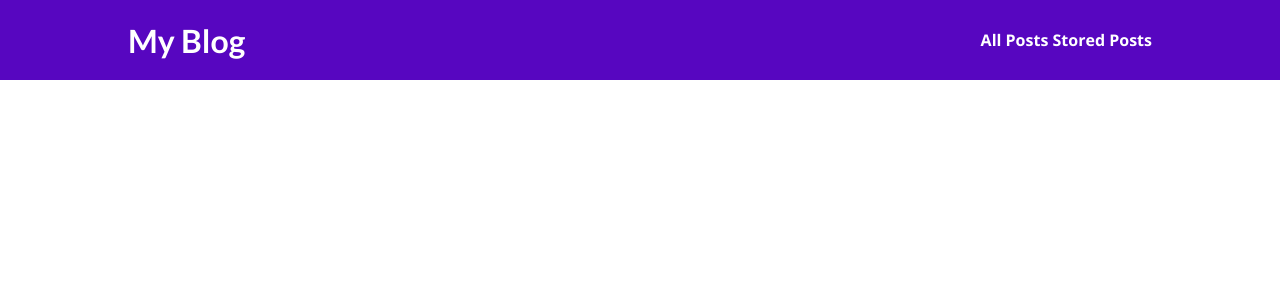
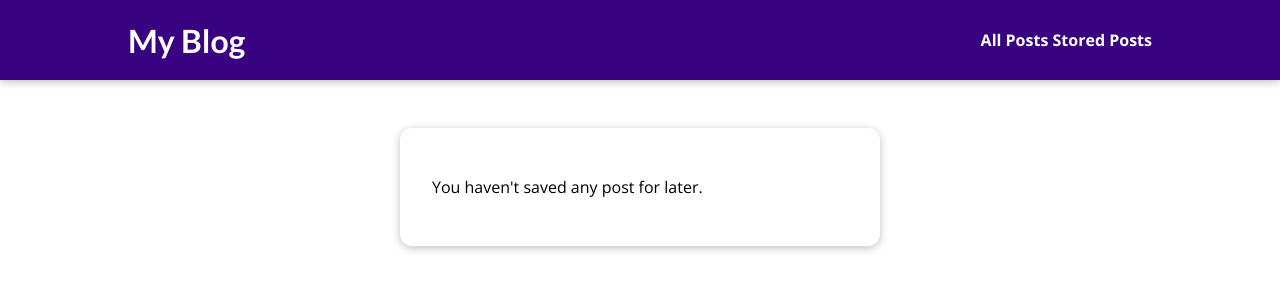
Before and after one commit to NSale/blod_exercise, a Django app: page /read-later in a window 1280 px wide. Shown: the top 300 px of the page. Run offline with Django 3.2, Linux system fonts and the light colour scheme.

Commit message:
add styling and add remove from read later list

```diff
--- /dev/null
+++ b/blog/static/blog/stored_posts.css
@@ -0,0 +1,41 @@
+#main-navigation {
+  background-color: #390281;
+  box-shadow: 0 2px 8px rgba(0, 0, 0, 0.25);
+}
+
+#stored-posts {
+    margin: 8rem auto 3rem auto;
+    padding: 2rem;
+    border-radius: 12px;
+    box-shadow: 0 2px 8px rgba(0,0,0,0.25);
+    background-color: white;
+    width: 90%;
+    max-width: 30rem;
+}
+
+#stored-posts ul {
+    list-style: none;
+    margin: 0;
+    padding: 0;
+}
+
+#stored-post li {
+    border: 1px solid #ccc;
+    padding: 1rem;
+    margin: 1rem 0;
+}
+
+#stored-post a {
+    display: block;
+    padding: 1rem;
+    width: 100%;
+    text-decoration: none;
+    border: 1px solid #ccc;
+    color: #1b1b1b;
+    font-weight: bold;
+}
+
+#stored-posts a:hover,
+#stored-posts a:active {
+    background-color: #ccc;
+}
--- a/blog/templates/blog/stored-posts.html
+++ b/blog/templates/blog/stored-posts.html
@@ -1,13 +1,18 @@
 {% extends 'base.html' %}
+{% load static %}
 
 {% block title %}
     My stored Posts
 {% endblock %}
 
+{% block css_files %}
+    <link rel="stylesheet" href="{% static 'blog/stored_posts.css' %}"/>
+{% endblock %}
+
 {% block content %}
-    <section>
+    <section id="stored-posts">
         {% if not has_posts %}
-            <p>You didn't saved any post for later.</p>
+            <p>You haven't saved any post for later.</p>
         {% endif %}
         <ul>
             {% for post in stored_posts %}
--- a/blog/views.py
+++ b/blog/views.py
@@ -32,12 +32,12 @@
 class IndividualPostView(View):
 
     def get(self, request, slug):
-        context = self.get_context(slug, comment_form=CommentForm())
+        context = self.get_context(request, slug, comment_form=CommentForm())
         return render(request, 'blog/post_detail.html', context)
 
     def post(self, request, slug):
         comment_form = CommentForm(request.POST)
-        context = self.get_context(slug, comment_form=comment_form)
+        context = self.get_context(request, slug, comment_form=comment_form)
 
         if comment_form.is_valid():
             comment = comment_form.save(commit=False)
@@ -48,13 +48,23 @@
         return render(request, 'blog/post_detail.html', context)
 
     @staticmethod
-    def get_context(slug, comment_form):
+    def is_stored_post(request, post_id):
+        stored_posts = request.session.get('stored_posts')
+        if stored_posts is not None:
+            is_saved_for_later = post_id in stored_posts
+        else:
+            is_saved_for_later = False
+
+        return is_saved_for_later
+
+    def get_context(self, request, slug, comment_form):
         post = Post.objects.get(slug=slug)
         context = {
             'post': post,
             'tags': post.tags.all(),
             'comment_form': comment_form,
             'comments': post.comments.all().order_by('-id'),
+            'saved_for_later': self.is_stored_post(request, post.id)
         }
         return context
 
@@ -85,6 +95,8 @@
 
         if post_id not in stored_posts:
             stored_posts.append(post_id)
-            request.session['stored_posts'] = stored_posts
+        else:
+            stored_posts.remove(post_id)
+        request.session['stored_posts'] = stored_posts
 
         return HttpResponseRedirect('/')
```
Also changed, not shown: blog/templates/blog/post_detail.html (+7 -1 lines), db.sqlite3.
